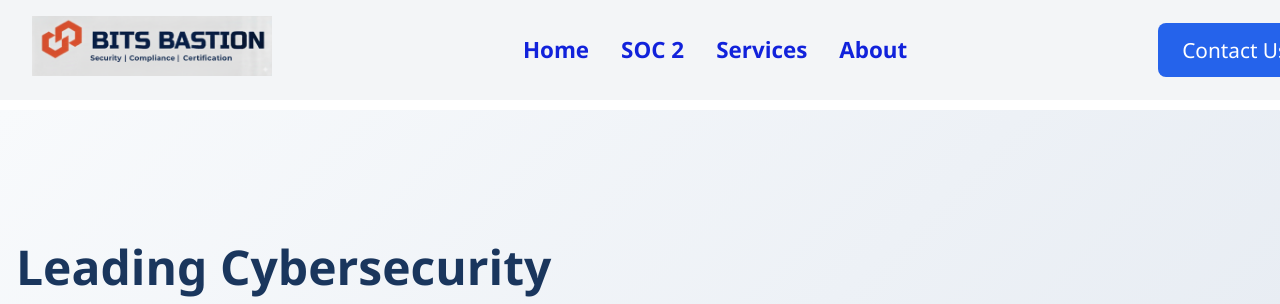
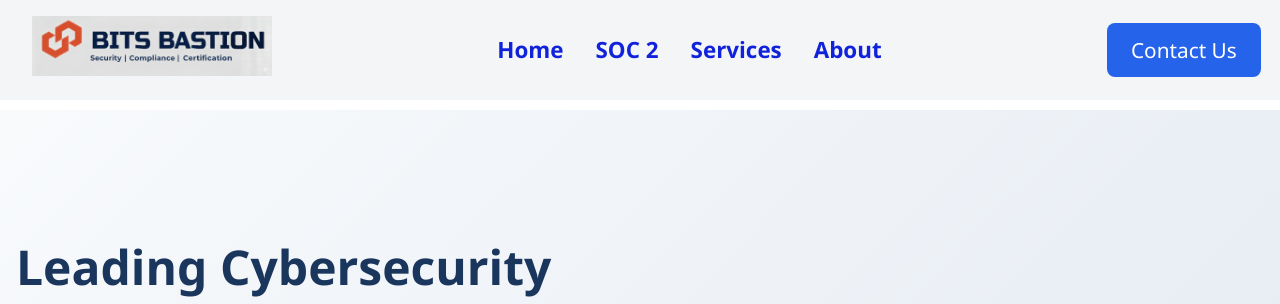
Before and after one commit to AmitIITR/bitsbastion, a plain HTML site: page index.html in a window 1280 px wide. Shown: the top 304 px of the page. Drawn offline with Linux system fonts and the light colour scheme.

Commit message:
fix header

```diff
--- a/css/styles.css
+++ b/css/styles.css
@@ -27,7 +27,7 @@ header {
   align-items: center;
   position: fixed;
   top: 0;
-  width: 100%;
+  width: 96%;
   z-index: 1000;
 }
 
```
